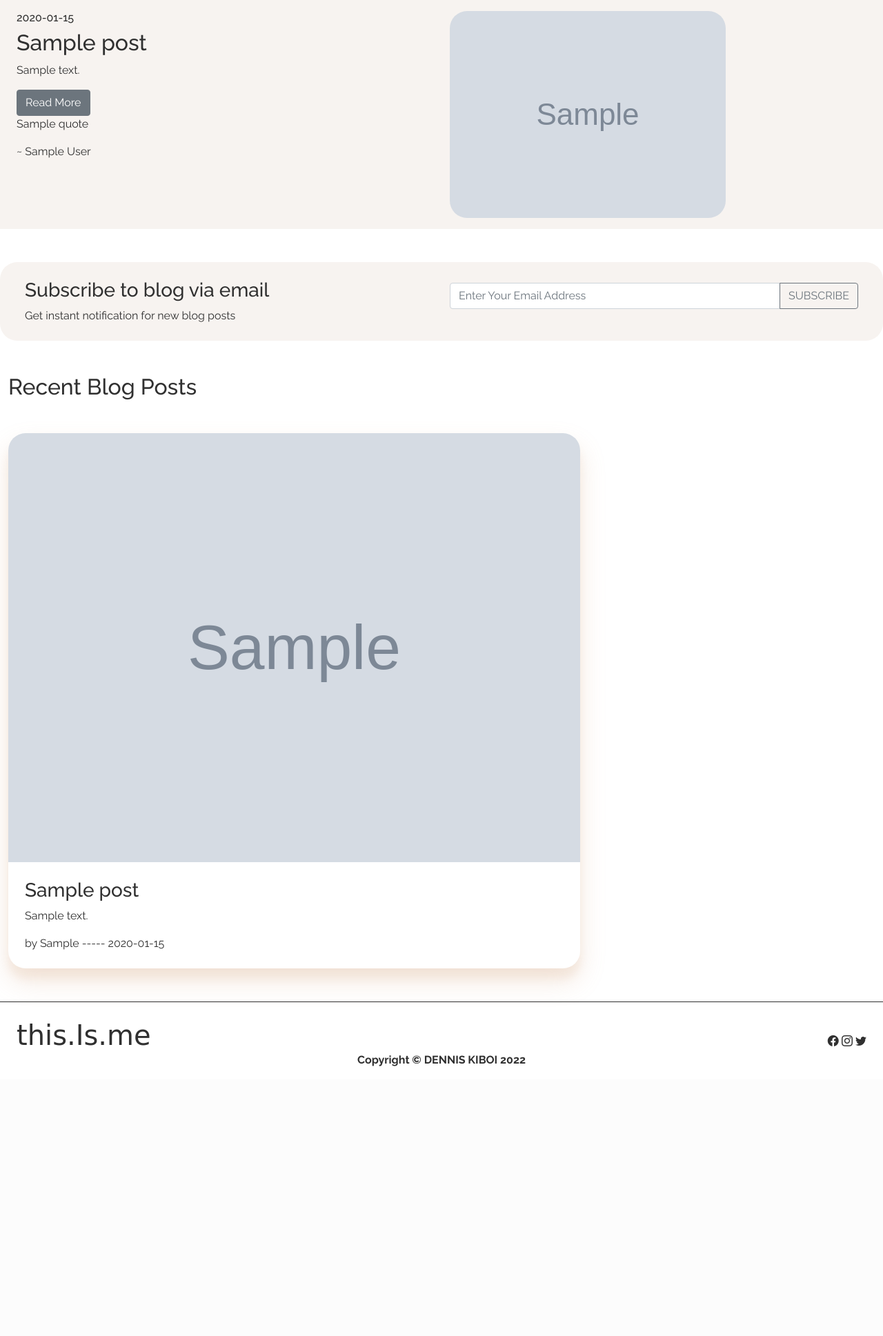
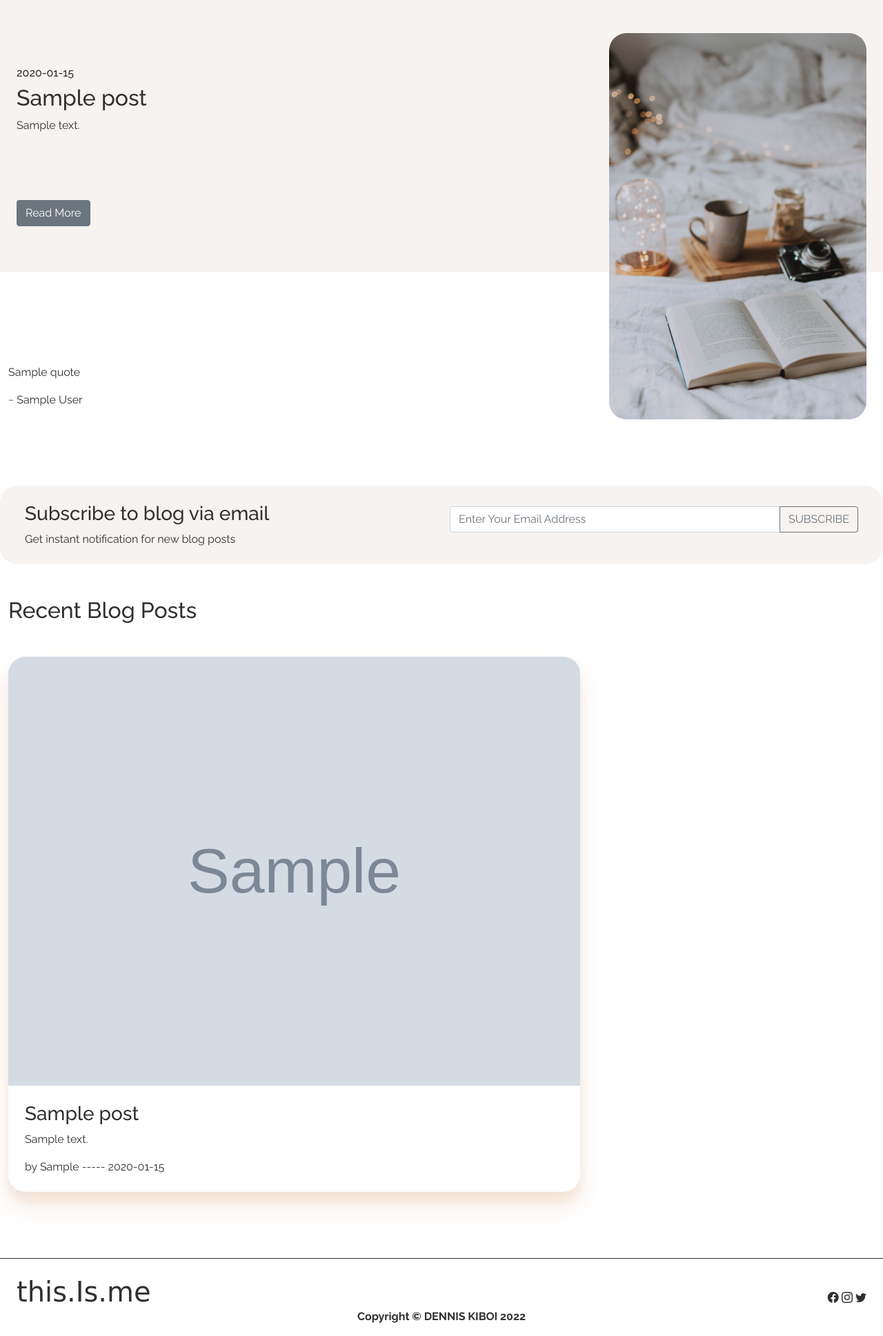
Before and after one commit to mururi/this_is_me, a Flask app: template app/templates/index.html in a window 1280 px wide. Shown: the part 137-2074 px from the top of the page at 69% size. Before the commit the page ends 1683 px from the top, so only its background shows below. Run offline with Flask 2, Linux system fonts and the light colour scheme; tables that the repository leaves empty hold one stand-in row (values such as "Sample post"); the template is opened without the code that fills it: values that come from a table or form of the project are taken from there, most other values are stand-ins (such as "Sample title", 1, 10 or a date in 2020); grey boxes marked "Sample" are stand-in pictures; some libraries are stand-ins or nearby versions; some web fonts are replaced.

Commit message:
Style featured post section and add latest post on it

```diff
--- a/app/static/css/index.css
+++ b/app/static/css/index.css
@@ -1,10 +1,10 @@
 #featured-container {
-  background-color: #F7F3F0;
+  background: linear-gradient(#f7f3f0 60%, #fff 60%);;
 }
 
 #image-container {
   border-radius: 25px;
-  min-height: 100%;
+  max-height: 70vh;
   vertical-align: middle;
 }
 
--- a/app/templates/index.html
+++ b/app/templates/index.html
@@ -10,22 +10,24 @@
   <div class="container-fluid mt-0" id="featured-container">
     <div class="container-xxl">
 
-      <div class="row py-3">
-        <div class="col-md-6">
-          <h6>{{ posts[0].date_created.strftime('%Y-%m-%d') }}</h6>
-          <h2>{{ posts[0].title }}</h2>
-          <p>{{ posts[0].content | truncate(300) }}</p>
+      <div class="row py-5">
+        <div class="col-md-6 pt-5 position-relative">
+          {% with latest=posts|last %}
+          <h6>{{ latest.date_created.strftime('%Y-%m-%d') }}</h6>
+          <h2>{{ latest.title }}</h2>
+          <p class="pb-5 mb-5">{{ latest.content | truncate(300) }}</p>
+          {% endwith %}
           <a href="/" class="btn btn-secondary">Read More</a>
-          <div>
+          <div class="position-absolute bottom-0 start-0">
             <!-- Random quote from quote API -->
             <p>{{ quote.quote }}</p>
             <p>~ {{ quote.author }}</p>
           </div>
         </div>
         <div class="col-md-6">
-          <div class="row">
-            <div class="col-md-10">
-              <img id="image-container" src="{{ url_for('static', filename=posts[0].featured_img) }}" alt="Featured Image" class="img-fluid">
+          <div class="row d-flex justify-content-end">
+            <div class="col-md-10 text-end">
+              <img id="image-container" src="../static/img/featured_img.jpg" alt="Featured Image" class="img-fluid">
             </div>
           </div>
         </div>
@@ -55,7 +57,7 @@
       <div class="col-md-8">
         <!-- All posts -->
         {% for post in posts %}
-        <div class="card custom-card">
+        <div class="card custom-card mb-5">
           <img src="{{ url_for('static', filename=post.featured_img) }}" class="card-img-top card-img-style" alt="">
           <div class="card-body p-4">
             <h3 class="card-title">{{ post.title }}</h3>
```
Also changed, not shown: app/static/img/featured_img.jpg (renamed from app/static/img/pexels-lilartsy-3166839.jpg), app/static/img/uploads/pexels-pixabay-262508.jpg (added).
